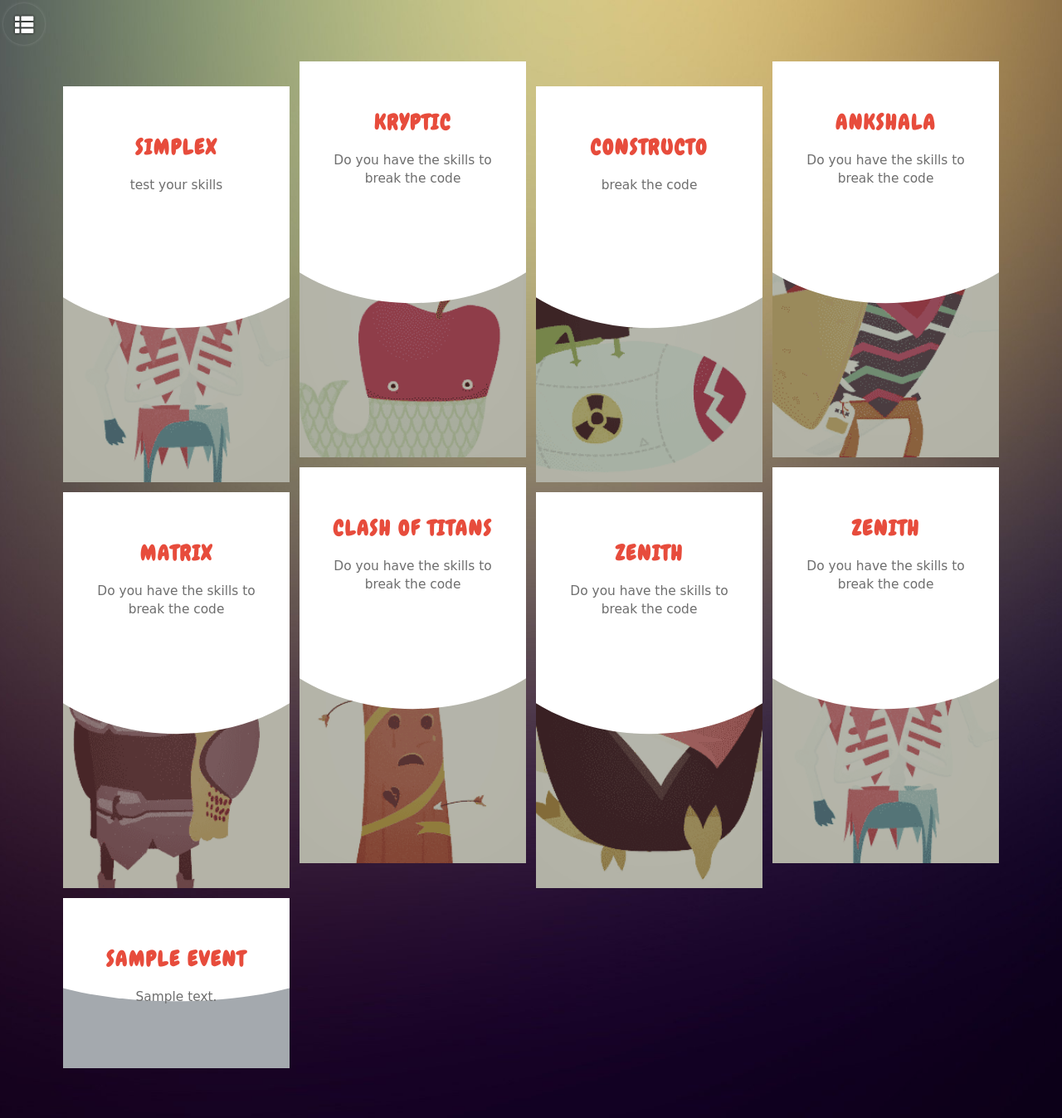
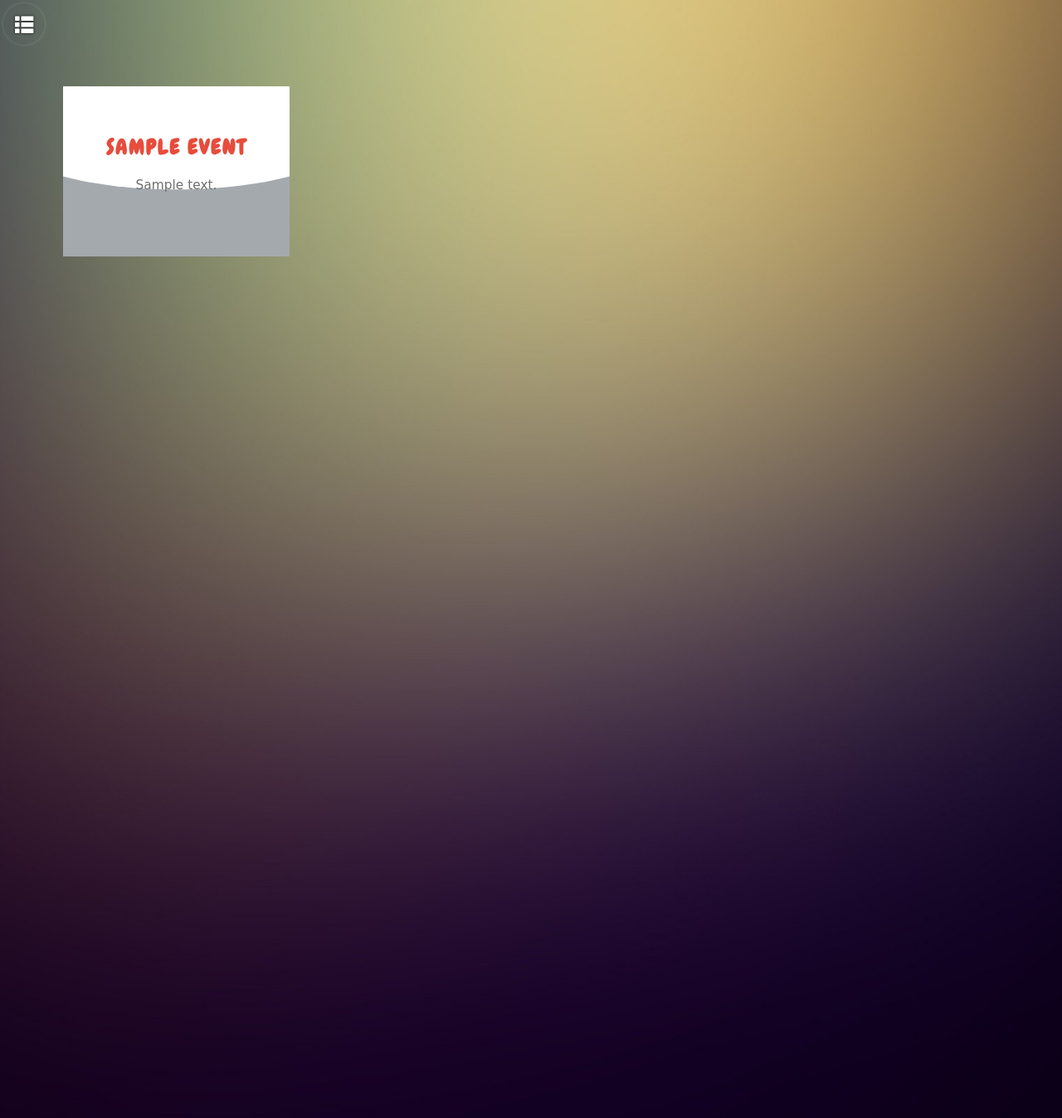
Before and after one commit to NITDgpOS/festcms, a Django app: template festflow/templates/festflow/event.html in a window 1280 px wide. Shown: the whole page at 83% size. Run offline with Django 3.2, Linux system fonts and the light colour scheme; the template is opened without the code that fills it: most values are stand-ins (such as "Sample title", 1, 10 or a date in 2020); grey boxes marked "Sample" are stand-in pictures; some libraries are stand-ins or nearby versions; some web fonts are replaced.

Commit message:
Remove extra html in events page

```diff
--- a/festflow/templates/festflow/event.html
+++ b/festflow/templates/festflow/event.html
@@ -52,94 +52,6 @@
   <div id="background-container">
     <div id="events-container" class="container">
     <section id="grid" class="grid clearfix">
-        <a href="#" data-path-hover="m 0,0 0,47.7775 c 24.580441,3.12569 55.897012,-8.199417 90,-8.199417 34.10299,0 65.41956,11.325107 90,8.199417 L 180,0 z">
-          <figure>
-            <img src="{% static "img/1.png" %}" />
-            <svg viewBox="0 0 180 320" preserveAspectRatio="none"><path d="m 0,0 0,171.14385 c 24.580441,15.47138 55.897012,24.75772 90,24.75772 34.10299,0 65.41956,-9.28634 90,-24.75772 L 180,0 0,0 z"/></svg>
-            <figcaption>
-              <h2>Simplex</h2>
-              <p>test your skills</p>
-              <button>View</button>
-            </figcaption>
-          </figure>
-        </a>
-        <a href="#" data-path-hover="m 0,0 0,47.7775 c 24.580441,3.12569 55.897012,-8.199417 90,-8.199417 34.10299,0 65.41956,11.325107 90,8.199417 L 180,0 z">
-          <figure>
-            <img src="{% static "img/2.png" %}" />
-            <svg viewBox="0 0 180 320" preserveAspectRatio="none"><path d="m 0,0 0,171.14385 c 24.580441,15.47138 55.897012,24.75772 90,24.75772 34.10299,0 65.41956,-9.28634 90,-24.75772 L 180,0 0,0 z"/></svg>
-            <figcaption>
-              <h2>Kryptic</h2>
-              <p>Do you have the skills to break the code</p>
-              <button>View</button>
-            </figcaption>
-          </figure>
-        </a>
-        <a href="#" data-path-hover="m 0,0 0,47.7775 c 24.580441,3.12569 55.897012,-8.199417 90,-8.199417 34.10299,0 65.41956,11.325107 90,8.199417 L 180,0 z">
-          <figure>
-            <img src="{% static "img/3.png" %}" />
-            <svg viewBox="0 0 180 320" preserveAspectRatio="none"><path d="m 0,0 0,171.14385 c 24.580441,15.47138 55.897012,24.75772 90,24.75772 34.10299,0 65.41956,-9.28634 90,-24.75772 L 180,0 0,0 z"/></svg>
-            <figcaption>
-              <h2>constructo</h2>
-              <p>break the code</p>
-              <button>View</button>
-            </figcaption>
-          </figure>
-        </a>
-        <a href="#" data-path-hover="m 0,0 0,47.7775 c 24.580441,3.12569 55.897012,-8.199417 90,-8.199417 34.10299,0 65.41956,11.325107 90,8.199417 L 180,0 z">
-          <figure>
-            <img src="{% static "img/4.png" %}" />
-            <svg viewBox="0 0 180 320" preserveAspectRatio="none"><path d="m 0,0 0,171.14385 c 24.580441,15.47138 55.897012,24.75772 90,24.75772 34.10299,0 65.41956,-9.28634 90,-24.75772 L 180,0 0,0 z"/></svg>
-            <figcaption>
-              <h2>Ankshala</h2>
-              <p>Do you have the skills to break the code</p>
-              <button>View</button>
-            </figcaption>
-          </figure>
-        </a>
-        <a href="#" data-path-hover="m 0,0 0,47.7775 c 24.580441,3.12569 55.897012,-8.199417 90,-8.199417 34.10299,0 65.41956,11.325107 90,8.199417 L 180,0 z">
-          <figure>
-            <img src="{% static "img/5.png" %}" />
-            <svg viewBox="0 0 180 320" preserveAspectRatio="none"><path d="m 0,0 0,171.14385 c 24.580441,15.47138 55.897012,24.75772 90,24.75772 34.10299,0 65.41956,-9.28634 90,-24.75772 L 180,0 0,0 z"/></svg>
-            <figcaption>
-              <h2>matrix</h2>
-              <p>Do you have the skills to break the code</p>
-              <button>View</button>
-            </figcaption>
-          </figure>
-        </a>
-        <a href="#" data-path-hover="m 0,0 0,47.7775 c 24.580441,3.12569 55.897012,-8.199417 90,-8.199417 34.10299,0 65.41956,11.325107 90,8.199417 L 180,0 z">
-          <figure>
-            <img src="{% static "img/6.png" %}" />
-            <svg viewBox="0 0 180 320" preserveAspectRatio="none"><path d="m 0,0 0,171.14385 c 24.580441,15.47138 55.897012,24.75772 90,24.75772 34.10299,0 65.41956,-9.28634 90,-24.75772 L 180,0 0,0 z"/></svg>
-            <figcaption>
-              <h2>Clash of Titans</h2>
-              <p>Do you have the skills to break the code</p>
-              <button>View</button>
-            </figcaption>
-          </figure>
-        </a>
-        <a href="#" data-path-hover="m 0,0 0,47.7775 c 24.580441,3.12569 55.897012,-8.199417 90,-8.199417 34.10299,0 65.41956,11.325107 90,8.199417 L 180,0 z">
-          <figure>
-            <img src="{% static "img/8.png" %}" />
-            <svg viewBox="0 0 180 320" preserveAspectRatio="none"><path d="m 0,0 0,171.14385 c 24.580441,15.47138 55.897012,24.75772 90,24.75772 34.10299,0 65.41956,-9.28634 90,-24.75772 L 180,0 0,0 z"/></svg>
-            <figcaption>
-              <h2>Zenith</h2>
-              <p>Do you have the skills to break the code</p>
-              <button>View</button>
-            </figcaption>
-          </figure>
-        </a>
-        <a href="#" data-path-hover="m 0,0 0,47.7775 c 24.580441,3.12569 55.897012,-8.199417 90,-8.199417 34.10299,0 65.41956,11.325107 90,8.199417 L 180,0 z">
-          <figure>
-            <img src="{% static "img/1.png" %}" />
-            <svg viewBox="0 0 180 320" preserveAspectRatio="none"><path d="m 0,0 0,171.14385 c 24.580441,15.47138 55.897012,24.75772 90,24.75772 34.10299,0 65.41956,-9.28634 90,-24.75772 L 180,0 0,0 z"/></svg>
-            <figcaption>
-              <h2>Zenith</h2>
-              <p>Do you have the skills to break the code</p>
-              <button>View</button>
-            </figcaption>
-          </figure>
-        </a>
          {% for event in all_events %}
         <a href="{{ event.get_absolute_url }}" class="event-link" data-path-hover="m 0,0 0,47.7775 c 24.580441,3.12569 55.897012,-8.199417 90,-8.199417 34.10299,0 65.41956,11.325107 90,8.199417 L 180,0 z">
           <figure>
```
